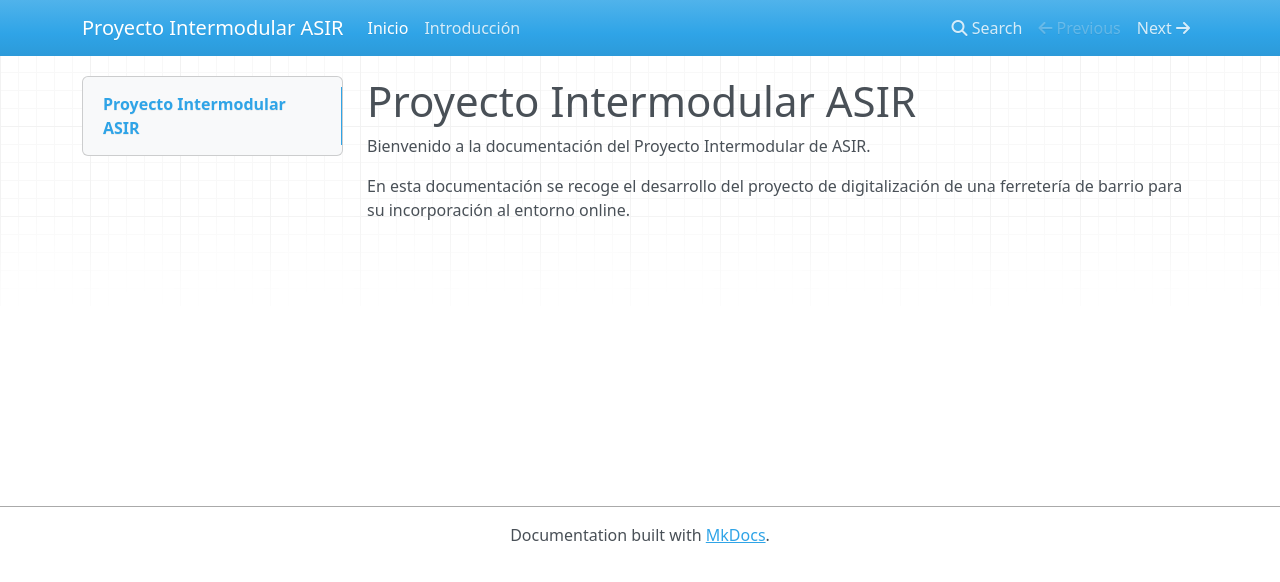
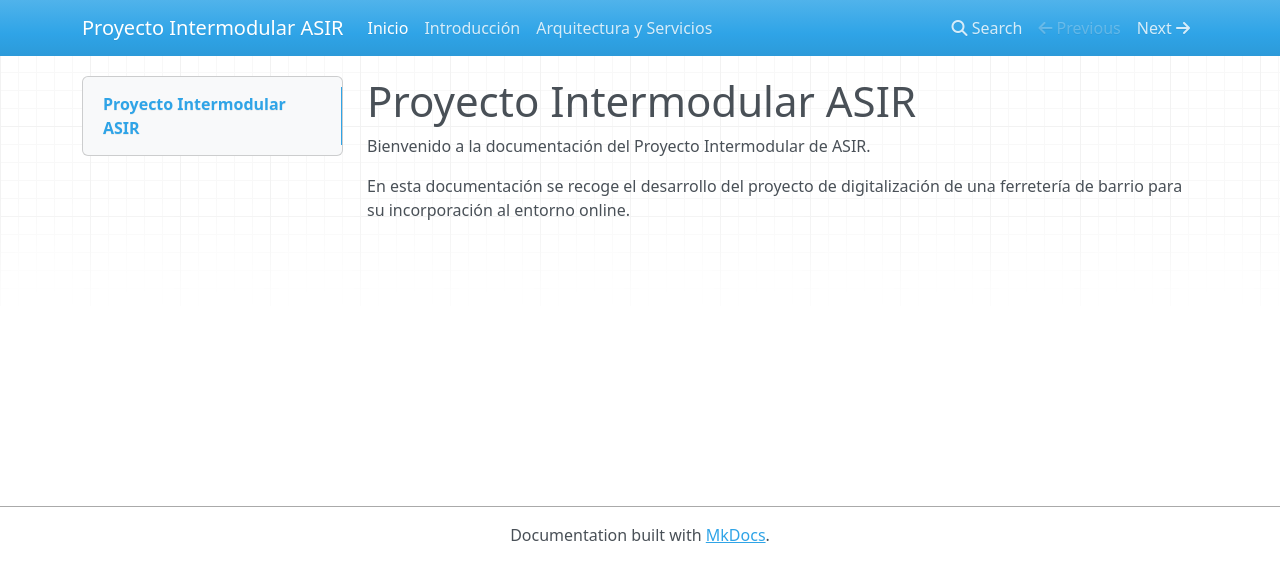
Before and after one commit to Delkira200888/Proyecto-Intermodular-ASIR, an MkDocs documentation site: the page built from docs/index.md, in a window 1280 px wide. Shown: the top 582 px of the page. Built offline with MkDocs 1.6.1, drawn with Linux system fonts in a browser that asks for light colours; nearby versions of some CDN libraries.

Commit message:
Actualizado mkdocs.yml para incluir el documento de arquitectura

```diff
--- a/mkdocs.yml
+++ b/mkdocs.yml
@@ -3,3 +3,4 @@ site_name: Proyecto Intermodular ASIR
 nav:
   - Inicio: index.md
   - Introducción: 01_introduccion.md
+  - Arquitectura y Servicios: 02_arquitectura.md
```
